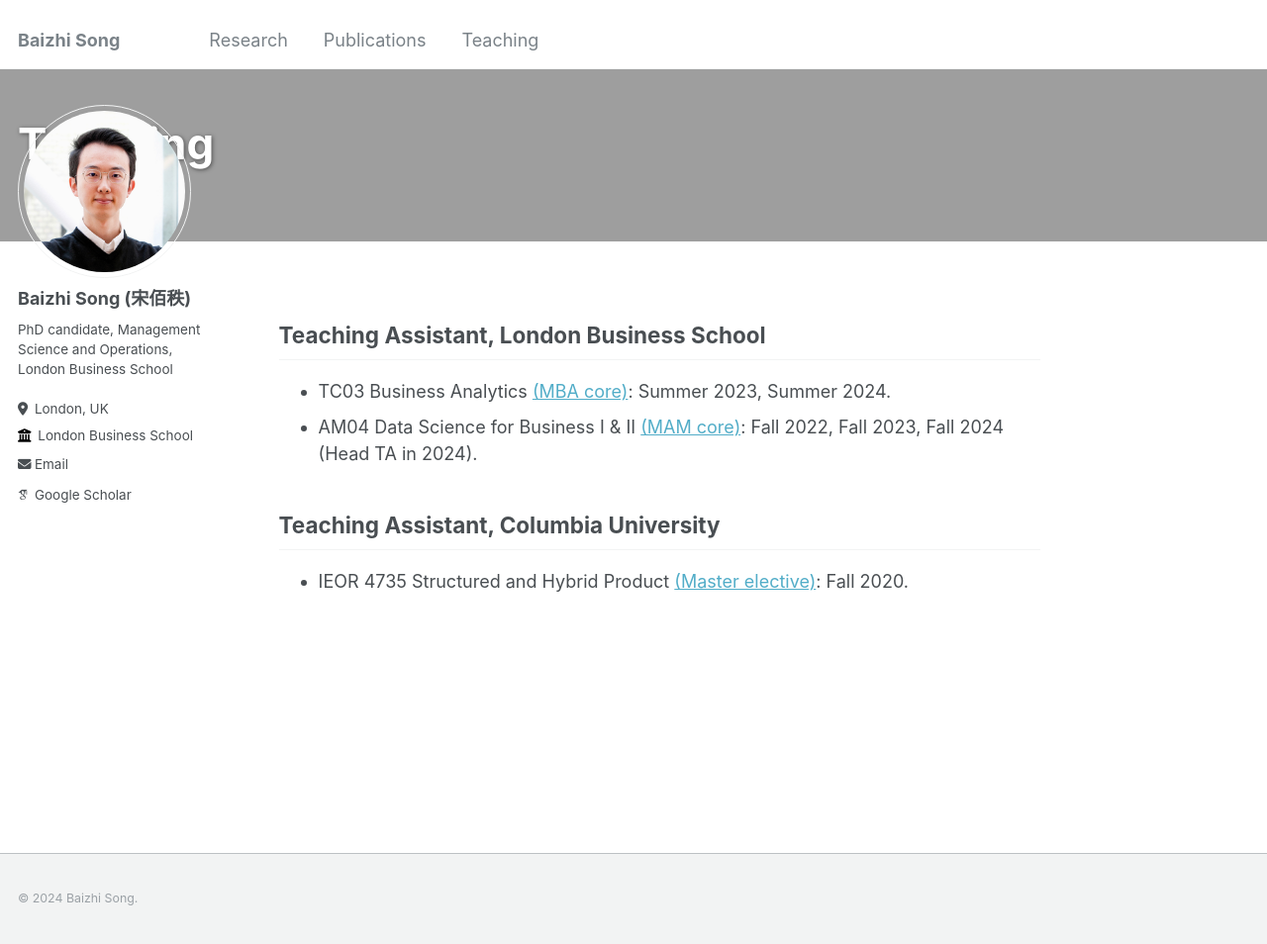
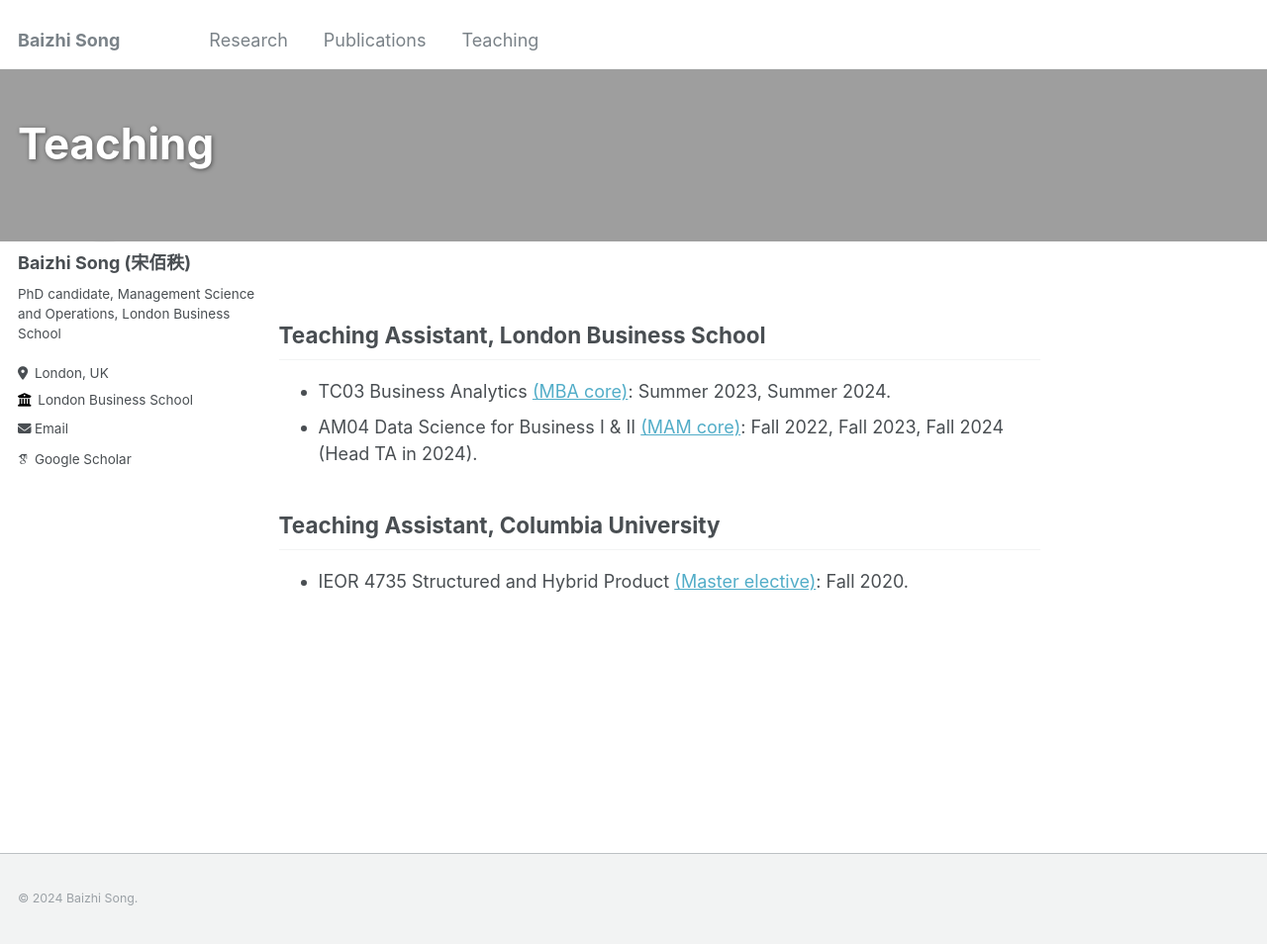
Before and after one commit to Baizhi-Song/baizhi-song.github.io, a Jekyll site: the page built from _pages/teaching.md, in a window 1280 px wide and 954 px high. Shown: the whole window at 99% size. Built offline with Jekyll 4.4.1, drawn with Linux system fonts in a browser that asks for light colours; some web fonts are replaced.

Commit message:
update sidebar

```diff
--- a/_includes/head/custom.html
+++ b/_includes/head/custom.html
@@ -15,7 +15,7 @@
 <link rel="icon" type="image/png" href="{{ base_path }}/images/android-chrome-192x192.png?v=M44lzPylqQ" sizes="192x192">
 <link rel="icon" type="image/png" href="{{ base_path }}/images/favicon-96x96.png?v=M44lzPylqQ" sizes="96x96">
 <link rel="icon" type="image/png" href="{{ base_path }}/images/favicon-16x16.png?v=M44lzPylqQ" sizes="16x16">
-<link rel="manifest" href="{{ base_path }}/images/manifest.json?v=M44lzPylqQ">
+<!-- <link rel="manifest" href="{{ base_path }}/images/manifest.json?v=M44lzPylqQ"> -->
 <link rel="mask-icon" href="{{ base_path }}/images/safari-pinned-tab.svg?v=M44lzPylqQ" color="#000000">
 <link rel="shortcut icon" href="/images/favicon.ico?v=M44lzPylqQ">
 <meta name="msapplication-TileColor" content="#000000">
--- a/assets/css/main.scss
+++ b/assets/css/main.scss
@@ -40,3 +40,17 @@
 @import "vendor/magnific-popup/magnific-popup";
 @import "print";
 // @import "minimal-mistakes/skins/{{ site.minimal_mistakes_skin | default: 'default' }}"; // skin
+
+/* Ensure the header is above other elements */
+#overlay-header {
+    position: relative;
+    z-index: 1000;
+  }
+
+  /* Ensure the sidebar is below the header */
+  .sidebar.sticky {
+    position: fixed;
+    top: 0;
+    z-index: 500;
+    width: 250px; /* Adjust the width as needed */
+  }
```
